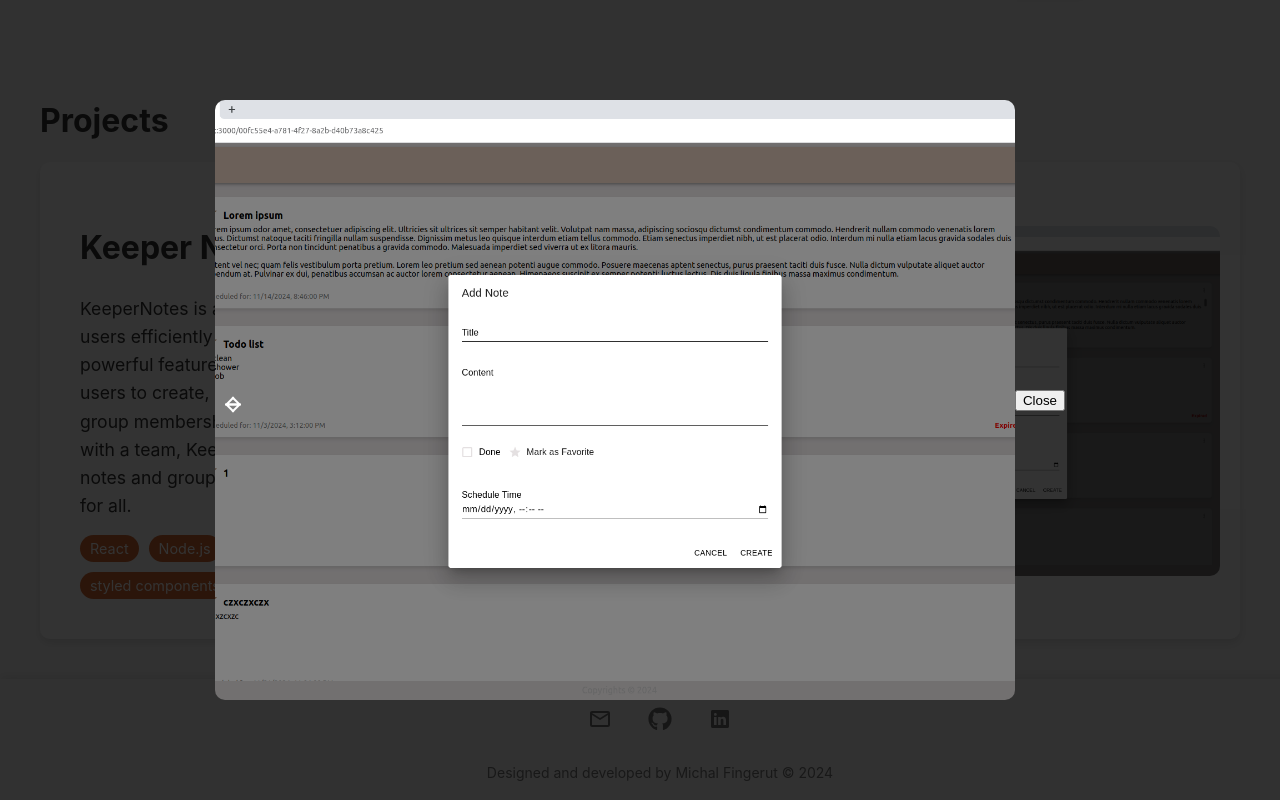
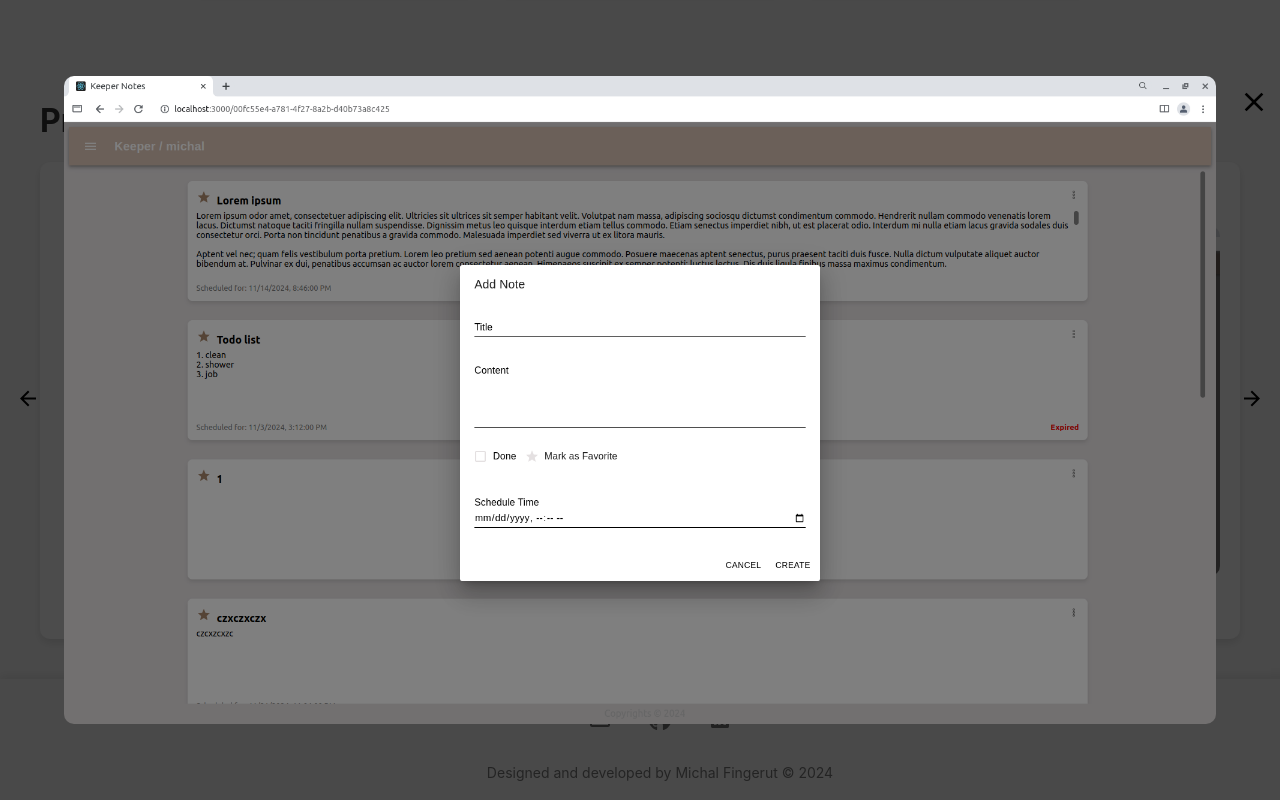
Before and after one commit to michfingerut/MichalFProtfolio, a React (Create React App) app: page / in a window 1280 px wide. Both pictures are taken after a click on the picture 970 px from the left and 1960 px from the top of the page. Shown: the part 1560-2360 px from the top of the page. Built offline with nearby package versions, Linux system fonts and the light colour scheme.

Commit message:
projects images

```diff
--- a/src/components/Projects.jsx
+++ b/src/components/Projects.jsx
@@ -13,8 +13,9 @@ import {
   FullscreenModal,
   FullscreenImageContainer,
   FullscreenArrowButton,
+  CloseButton,
 } from '../styles/styles';
-import { ArrowBack, ArrowForward } from '@mui/icons-material';
+import { ArrowBack, ArrowForward, Close } from '@mui/icons-material';
 import knEdit from '../assets/kn_edit.png';
 import knGroupPage from '../assets/kn_group_page.png';
 import knLogin from '../assets/kn_login.png';
@@ -88,18 +89,30 @@ function Projects() {
         {isFullscreen && (
           <FullscreenModal>
             <FullscreenImageContainer>
-              <FullscreenArrowButton onClick={handlePrevImage}>
-                <ArrowBack />
+              {/* Left Arrow */}
+              <FullscreenArrowButton
+                onClick={handlePrevImage}
+                style={{ left: '10px' }}
+              >
+                <ArrowBack style={{ color: 'black' }} />
               </FullscreenArrowButton>
+
               <CarouselImage
                 src={project.images[currentImageIndex]}
                 alt="Fullscreen project screenshot"
               />
-              <FullscreenArrowButton onClick={handleNextImage}>
-                <ArrowForward />
+
+              {/* Right Arrow */}
+              <FullscreenArrowButton
+                onClick={handleNextImage}
+                style={{ right: '10px' }}
+              >
+                <ArrowForward style={{ color: 'black' }} />
               </FullscreenArrowButton>
+              <CloseButton onClick={handleCloseFullscreen}>
+                <Close style={{ color: 'black', fontSize: '2rem' }} />
+              </CloseButton>
             </FullscreenImageContainer>
-            <button onClick={handleCloseFullscreen}>Close</button>
           </FullscreenModal>
         )}
       </div>
--- a/src/styles/styles.jsx
+++ b/src/styles/styles.jsx
@@ -143,7 +143,6 @@ const AboutBoxesContainer = styled.div`
     height: 40px;
     display: flex;
     align-items: center;
-    position: sticky;
     top: 0;
     z-index: 1;
   }
@@ -326,51 +325,51 @@ const FullscreenModal = styled.div`
   position: fixed;
   top: 0;
   left: 0;
-  width: 100%;
-  height: 100%;
-  background: rgba(0, 0, 0, 0.8);
+  right: 0;
+  bottom: 0;
+  background-color: rgba(0, 0, 0, 0.7);
   display: flex;
   justify-content: center;
   align-items: center;
-  z-index: 1000;
+  z-index: 9999;
 `;
 
 const FullscreenImageContainer = styled.div`
+  position: relative;
   display: flex;
   align-items: center;
-  position: relative;
+  justify-content: center;
 `;
 
 const FullscreenArrowButton = styled.button`
-  background: transparent;
+  background: none;
   border: none;
-  color: #fff;
-  font-size: 3rem;
   position: absolute;
   top: 50%;
   transform: translateY(-50%);
+  z-index: 10;
   cursor: pointer;
 
-  &:hover {
-    color: #d46a34;
-  }
-
-  &.left {
-    left: 10px;
-  }
-
-  &.right {
-    right: 10px;
+  &:focus {
+    outline: none;
   }
 `;
 
 const CarouselImage = styled.img`
-  width: 800px;
-  height: 600px;
   object-fit: cover;
   border-radius: 10px;
+  max-width: 90%;
+  max-height: 90%;
+  objectfit: contain;
 `;
 
+const CloseButton = styled.div`
+  position: absolute;
+  top: 10px;
+  right: 10px;
+  cursor: pointer;
+  z-index: 20;
+`;
 export {
   GlobalStyle,
   BaseContainer,
@@ -399,6 +398,7 @@ export {
   FullscreenModal,
   FullscreenImageContainer,
   FullscreenArrowButton,
+  CloseButton,
 
   //color
   primaryBackgroundColor,
```
